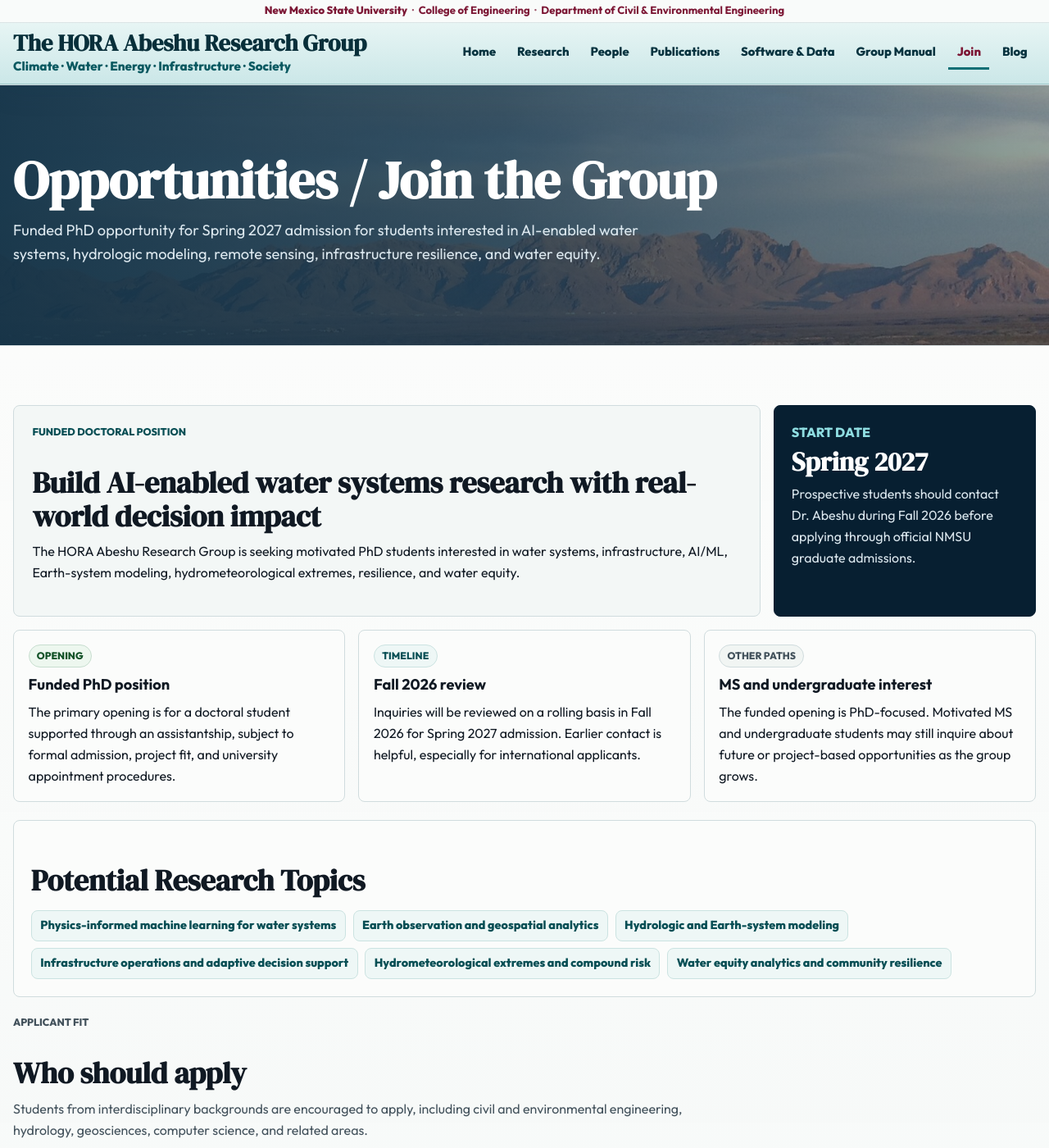
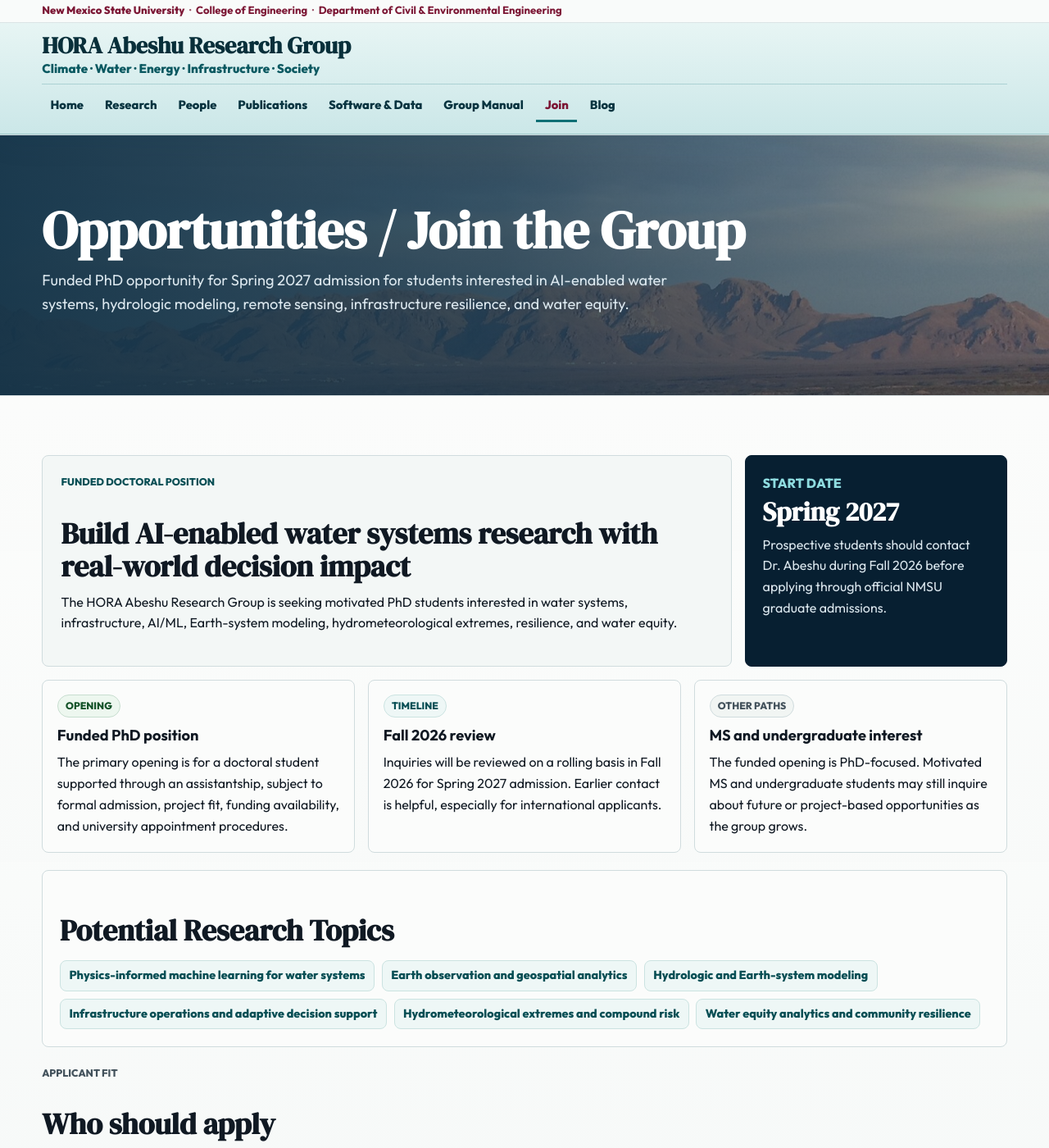
Before and after one commit to Hydrosystems-Intelligence-Lab/hydrosystems-intelligence-lab.github.io, a Jekyll site: the page built from opportunities.md, in a window 1280 px wide and 1400 px high. Shown: the whole window at 82% size. Built offline with Jekyll 4.4.1, drawn with Linux system fonts in a browser that asks for light colours; some of the changed text lies outside the part shown.

Commit message:
Finalize HORA Abeshu Research Group website

```diff
--- a/_config.yml
+++ b/_config.yml
@@ -21,7 +21,7 @@ lab:
   institute: Institute for Applied Practice in AI and Machine Learning
   pi: Dr. Guta Wakbulcho Abeshu
   pi_title: Assistant Professor
-  email: gutewaqi@gmail.com
+  email: gwabeshu@nmsu.edu
 
 site_credits:
   template_name: Open-source Jekyll template
--- a/_includes/header.html
+++ b/_includes/header.html
@@ -15,7 +15,7 @@
     <div class="wrapper nav-wrapper">
       <a class="brand" href="{{ '/' | relative_url }}" aria-label="{{ site.title }} home">
         <span>
-          <span class="brand-title">The HORA Abeshu Research Group</span>
+          <span class="brand-title">HORA Abeshu Research Group</span>
           <span class="brand-subtitle">Climate &middot; Water &middot; Energy &middot; Infrastructure &middot; Society</span>
         </span>
       </a>
@@ -44,7 +44,7 @@
   <div class="mobile-nav" id="mobile-nav" role="dialog" aria-modal="true" aria-label="Navigation menu">
     <div class="mobile-nav-inner">
       <div class="mobile-nav-head">
-        <span class="mobile-nav-brand">The HORA Abeshu Research Group</span>
+        <span class="mobile-nav-brand">HORA Abeshu Research Group</span>
         <button class="mobile-nav-close" aria-label="Close navigation menu">
           <svg width="18" height="18" viewBox="0 0 18 18" fill="none" aria-hidden="true">
             <path d="M2 2l14 14M16 2L2 16" stroke="currentColor" stroke-width="2.2" stroke-linecap="round"/>
--- a/assets/css/style.css
+++ b/assets/css/style.css
@@ -18,6 +18,8 @@
   --white: #ffffff;
   --shadow: 0 22px 60px rgba(18, 50, 71, 0.12);
   --max-width: 1440px;
+  --content-max: 1180px;
+  --page-gutter: clamp(1.25rem, 4vw, 4rem);
   --font-sans: "Outfit", "Segoe UI", Roboto, Helvetica, Arial, sans-serif;
   --font-serif: "DM Serif Display", Georgia, "Times New Roman", serif;
 }
@@ -91,16 +93,16 @@ ul {
 }
 
 .wrapper {
-  width: min(var(--max-width), calc(100% - 2rem));
+  width: min(var(--content-max), calc(100% - 2 * var(--page-gutter)));
   margin-inline: auto;
 }
 
 .narrow {
-  width: min(840px, calc(100% - 2rem));
+  width: min(840px, calc(100% - 2 * var(--page-gutter)));
 }
 
 .wide-content {
-  max-width: var(--max-width);
+  max-width: var(--content-max);
 }
 
 .skip-link {
@@ -151,10 +153,10 @@ ul {
   display: flex;
   flex-wrap: wrap;
   align-items: center;
-  justify-content: center;
+  justify-content: flex-start;
   gap: 0.35rem;
   padding-block: 0.34rem;
-  text-align: center;
+  text-align: left;
 }
 
 .institutional-affiliation {
@@ -167,9 +169,9 @@ ul {
   display: inline-flex;
   align-items: center;
   flex-wrap: wrap;
-  justify-content: center;
+  justify-content: flex-start;
   gap: 0.35rem;
-  text-align: center;
+  text-align: left;
   line-height: 1.2;
 }
 
@@ -191,13 +193,11 @@ ul {
 
 .nav-wrapper {
   display: flex;
-  flex-direction: row;
-  align-items: center;
-  justify-content: space-between;
-  gap: 1.5rem;
+  flex-direction: column;
+  align-items: flex-start;
+  gap: 0;
   min-width: 0;
-  min-height: 72px;
-  padding-block: 0.65rem;
+  padding-block: 0.85rem;
 }
 
 .brand {
@@ -238,13 +238,16 @@ ul {
 
 .site-nav {
   display: flex;
-  flex: 0 1 auto;
-  flex-wrap: nowrap;
-  justify-content: flex-end;
+  flex-wrap: wrap;
+  justify-content: flex-start;
   gap: 0.34rem;
+  width: 100%;
   min-width: 0;
   overflow-x: auto;
   scrollbar-width: none;
+  border-top: 1px solid rgba(15, 111, 117, 0.22);
+  padding-top: 0.4rem;
+  margin-top: 0.45rem;
 }
 
 .site-nav::-webkit-scrollbar {
@@ -760,7 +763,7 @@ ul {
 }
 
 .page-hero-inner {
-  max-width: var(--max-width);
+  max-width: var(--content-max);
 }
 
 .page-hero h1 {
@@ -1734,9 +1737,7 @@ ul {
   }
 
   .nav-wrapper {
-    flex-direction: column;
-    justify-content: center;
-    min-height: 108px;
+    align-items: center;
     padding-block: 0.85rem;
   }
 
@@ -1843,11 +1844,6 @@ ul {
 
   h2 {
     font-size: 1.68rem;
-  }
-
-  .wrapper,
-  .narrow {
-    width: min(var(--max-width), calc(100% - 1.25rem));
   }
 
   .brand {
--- a/opportunities.md
+++ b/opportunities.md
@@ -26,7 +26,7 @@ content_width: wide
   <article class="fact-card">
     <span class="status-pill available">Opening</span>
     <h3>Funded PhD position</h3>
-    <p>The primary opening is for a doctoral student supported through an assistantship, subject to formal admission, project fit, and university appointment procedures.</p>
+    <p>The primary opening is for a doctoral student supported through an assistantship, subject to formal admission, project fit, funding availability, and university appointment procedures.</p>
   </article>
   <article class="fact-card">
     <span class="status-pill">Timeline</span>
```
Also changed, not shown: other parts of opportunities.md (+1 -1 lines), updates.md (+1 -0 lines).
